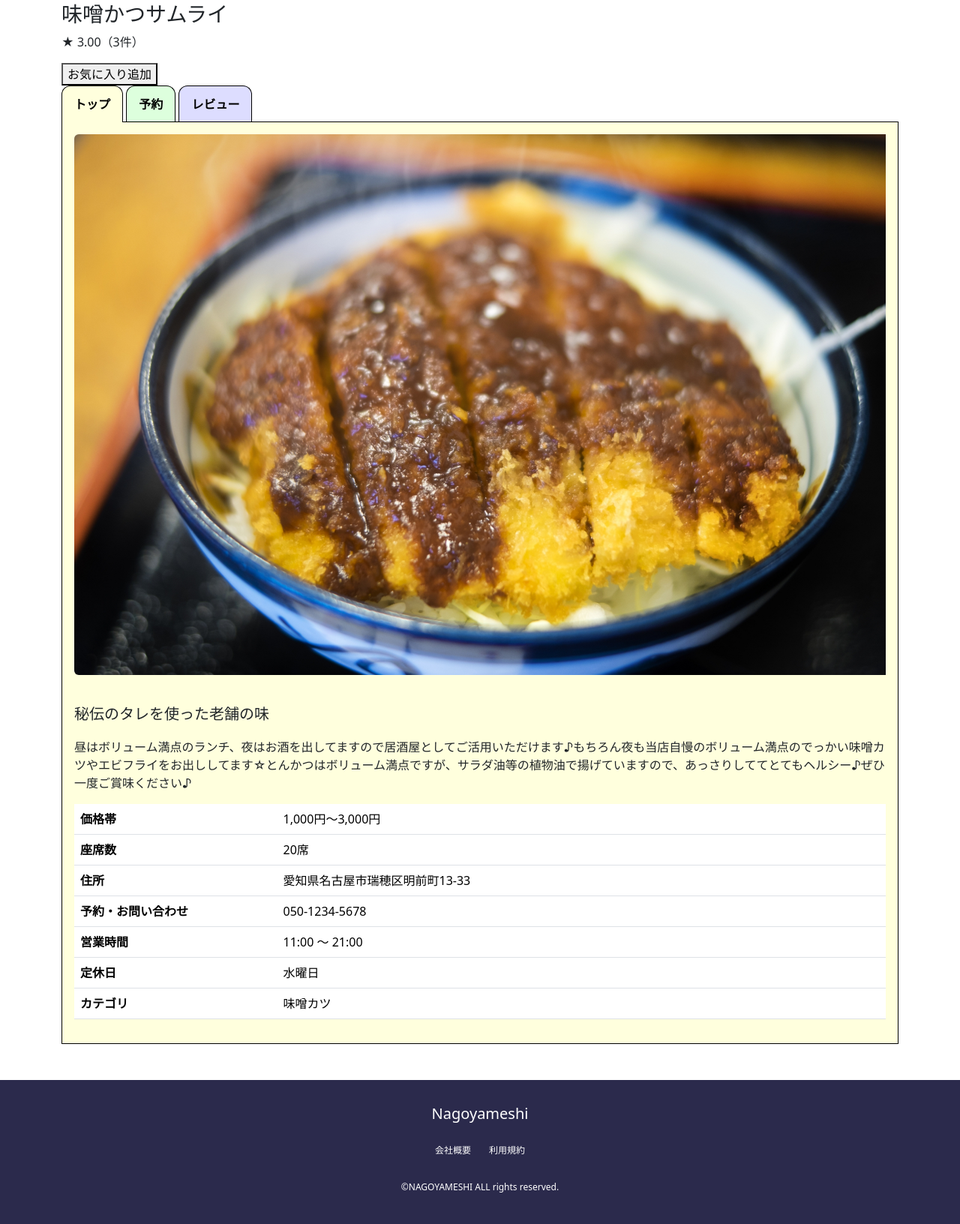
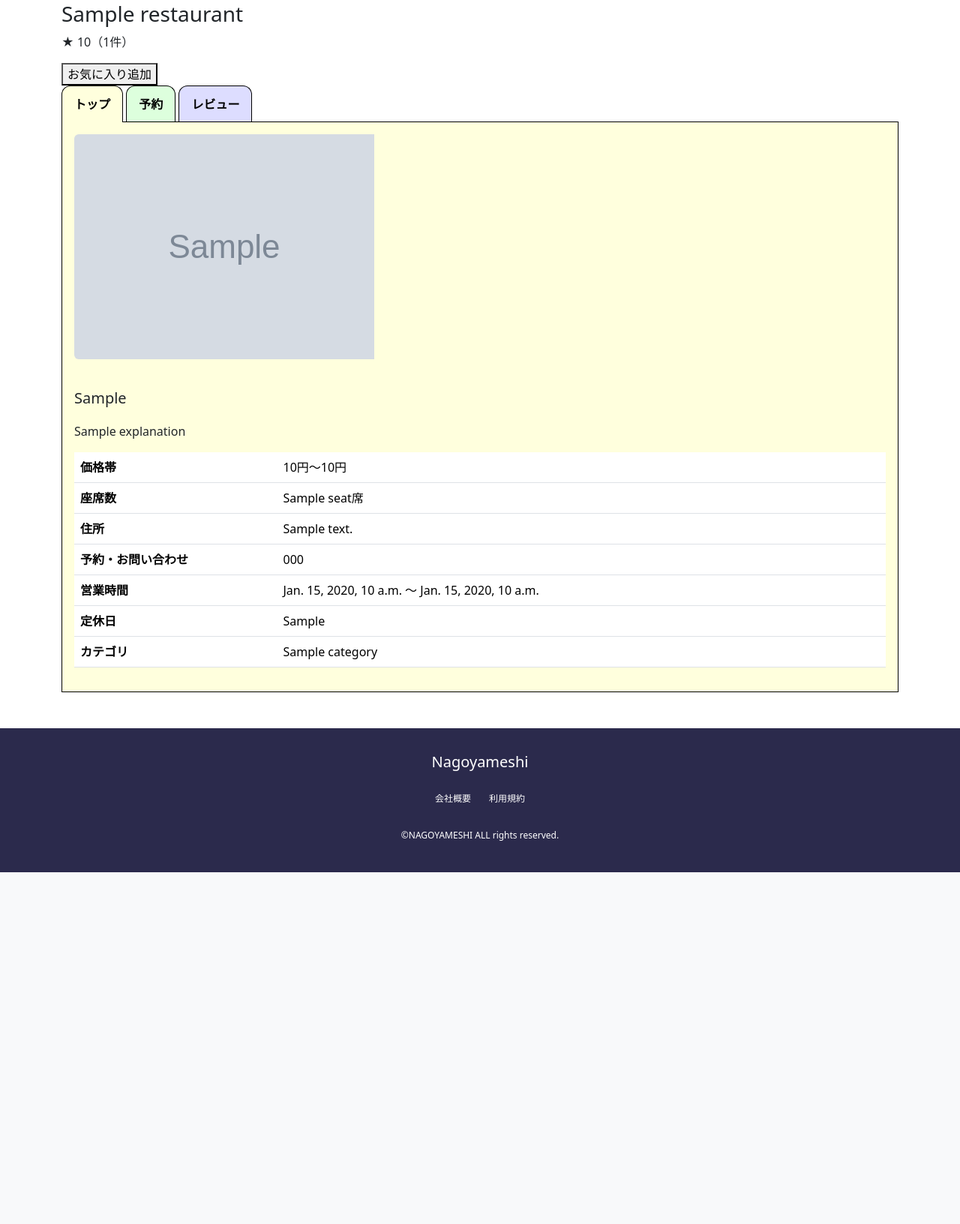
Before and after one commit to ayaconsa/django-tabelog-kadai, a Django app: template NagoyameshiApp/templates/NagoyameshiApp/user/restaurant_detail.html in a window 1280 px wide. Shown: the part 117-1749 px from the top of the page at 75% size. After the commit the page ends 1280 px from the top, so only its background shows below. Run offline with Django 3.2, Linux system fonts and the light colour scheme; the template is opened without the code that fills it: most values are stand-ins (such as "Sample title", 1, 10 or a date in 2020); grey boxes marked "Sample" are stand-in pictures; some libraries are stand-ins or nearby versions.

Commit message:
店舗詳細ページの理論（途中）

```diff
--- a/NagoyameshiApp/templates/NagoyameshiApp/admin2/admin_restaurant_detail.html
+++ b/NagoyameshiApp/templates/NagoyameshiApp/admin2/admin_restaurant_detail.html
@@ -41,7 +41,7 @@
 		</tr>
 		<tr>
 			<th>カテゴリ</th>
-			<td>{{ restaurant.category}}</td>
+			<td>{{ restaurant.category }}</td>
 		</tr>
 		<tr>
 			<th>価格（最大）</th>
--- a/NagoyameshiApp/templates/NagoyameshiApp/user/restaurant_detail.html
+++ b/NagoyameshiApp/templates/NagoyameshiApp/user/restaurant_detail.html
@@ -7,6 +7,7 @@
 <!-- コンテンツ本体 -->
 {% block content %}
 {% load static %}
+{% load custom_filters %}
 
   <div class="container">
     <!-- 備忘録）カラム使用時にrow忘れない -->
@@ -26,11 +27,11 @@
     <div>
 			<!-- タイトル -->
 			<div>
-				<h3>味噌かつサムライ</h3>
+				<h3>{{ restaurant.name }}</h3>
 			</div>
 			<!-- 評価 -->
 			<div>
-				<p>&#9733; 3.00（3件）</p>
+				<p>&#9733; {{ average_score }}（{{ review_count }}件）</p>
 			</div>
 			<!-- お気に入り追加ボタン -->
 			<div>
@@ -49,41 +50,41 @@
 		<div id="my_tabbody">
 			<!-- ******トップ****** -->
 			<div id="top">
-				<img src="{% static 'img/misokatsu.jpg' %}" class="img-fluid rounded-start" alt="店舗画像">
-				<h2>秘伝のタレを使った老舗の味</h2>
+				<img src="{{ restaurant.img.url }}" class="img-fluid rounded-start" alt="{{ restaurant.name }}" >
+				<h2>{{ restaurant.catch_copy }}</h2>
 				<p>
-					昼はボリューム満点のランチ、夜はお酒を出してますので居酒屋としてご活用いただけます♪もちろん夜も当店自慢のボリューム満点のでっかい味噌カツやエビフライをお出ししてます☆とんかつはボリューム満点ですが、サラダ油等の植物油で揚げていますので、あっさりしててとてもヘルシー♪ぜひ一度ご賞味ください♪
+					{{ restaurant.explanation }}
 				</p>
 				<!-- テーブル -->
 				<table class="table">
 					<tbody>
 						<tr>
 							<th class="w-25" scope="row">価格帯</th>
-							<td>1,000円〜3,000円</td>
+							<td>{{ restaurant.price_max }}円〜{{ restaurant.price_min }}円</td>
 						</tr>
 						<tr>
 							<th class="w-25" scope="row">座席数</th>
-							<td>20席</td>
+							<td>{{ restaurant.seat }}席</td>
 						</tr>
 						<tr>
 							<th class="w-25" scope="row">住所</th>
-							<td>愛知県名古屋市瑞穂区明前町13-33</td>
+							<td>{{ restaurant.address }}</td>
 						</tr>
 						<tr>
 							<th class="w-25" scope="row">予約・お問い合わせ</th>
-							<td>050-1234-5678</td>
+							<td>{{ restaurant.tel }}</td>
 						</tr>
 						<tr>
 							<th class="w-25" scope="row">営業時間</th>
-							<td>11:00 〜 21:00</td>
+							<td>{{ restaurant.open_time }} 〜 {{ restaurant.close_time }}</td>
 						</tr>
 						<tr>
 							<th class="w-25" scope="row">定休日</th>
-							<td>水曜日</td>
+							<td>{{ restaurant.close_day }}</td>
 						</tr>
 						<tr>
 							<th class="w-25" scope="row">カテゴリ</th>
-							<td>味噌カツ</td>
+							<td>{{ restaurant.category }}</td>
 						</tr>
 					</tbody>
 				</table>
@@ -141,36 +142,15 @@
 			</div>
 			<!-- ******レビュー****** -->
 			<div id="review">
-				<!-- レビュー１ -->
-				<p>侍太郎さん</p>
-				<p>&#9733;&#9733;&#9733;&#9733;&#9733;</p>
+				{% for review in reviews %}
+				<p>{{ review.user.name }}</p>
 				<p>
-					名古屋では有名な格安で焼肉食べ放題のお店。タイミングよく仕事で行く機会があったので、地元の友人と一緒に来店しました。店内は広くゆったりとできます。
+					{% for _ in review.score|get_range %}
+					&#9733;
+					{% endfor %}
 				</p>
-				<!-- レビュー２ -->
-				<p>侍太郎さん</p>
-				<p>&#9733;&#9733;&#9733;&#9733;&#9733;</p>
-				<p>
-					名古屋では有名な格安で焼肉食べ放題のお店。タイミングよく仕事で行く機会があったので、地元の友人と一緒に来店しました。店内は広くゆったりとできます。
-				</p>
-				<!-- レビュー３ -->
-				<p>侍太郎さん</p>
-				<p>&#9733;&#9733;&#9733;&#9733;&#9733;</p>
-				<p>
-					名古屋では有名な格安で焼肉食べ放題のお店。タイミングよく仕事で行く機会があったので、地元の友人と一緒に来店しました。店内は広くゆったりとできます。
-				</p>
-				<!-- レビュー４ -->
-				<p>侍太郎さん</p>
-				<p>&#9733;&#9733;&#9733;&#9733;&#9733;</p>
-				<p>
-					名古屋では有名な格安で焼肉食べ放題のお店。タイミングよく仕事で行く機会があったので、地元の友人と一緒に来店しました。店内は広くゆったりとできます。
-				</p>
-				<!-- レビュー５ -->
-				<p>侍太郎さん</p>
-				<p>&#9733;&#9733;&#9733;&#9733;&#9733;</p>
-				<p>
-					名古屋では有名な格安で焼肉食べ放題のお店。タイミングよく仕事で行く機会があったので、地元の友人と一緒に来店しました。店内は広くゆったりとできます。
-				</p>
+				<p>{{ review.comment }}</p>
+				{% endfor %}
 
       <!-- ページネーション -->
       <nav aria-label="Page navigation example w-100">
--- a/NagoyameshiApp/templates/NagoyameshiApp/user/top.html
+++ b/NagoyameshiApp/templates/NagoyameshiApp/user/top.html
@@ -86,7 +86,7 @@
               <!-- 要）カラムの調整（スマホで2列になるように） -->
               {% for restaurant in top_rated_restaurants %}
               <div class="col">
-                <a href="{{ restaurant.get_absolute_url }}" class="link-dark card-link">
+                <a href="{% url 'restaurant_detail' pk=restaurant.pk %}" class="link-dark card-link">
                   <div class="card h-100">
                     <img src="{{ restaurant.img.url }}" class="card-img-top" alt="{{ restaurant.name }}">
                     <div class="card-body">
@@ -140,7 +140,7 @@
               <!-- 要）カラムの調整（スマホで2列になるように） -->
               {% for restaurant in latest_restaurants %}
               <div class="col">
-                <a href="{{ restaurant.get_absolute_url }}" class="link-dark card-link">
+                <a href="{% url 'restaurant_detail' pk=restaurant.pk %}" class="link-dark card-link">
                   <div class="card h-100">
                     <img src="{{ restaurant.img.url }}" class="card-img-top" alt="{{ restaurant.name}}">
                     <div class="card-body">
--- /dev/null
+++ b/NagoyameshiApp/templatetags/custom_filters.py
@@ -0,0 +1,7 @@
+from django import template
+
+register = template.Library()
+
+@register.filter
+def get_range(value):
+    return range(value)
--- a/NagoyameshiApp/views/admin2/admin2_restaurant_detail.py
+++ b/NagoyameshiApp/views/admin2/admin2_restaurant_detail.py
@@ -1,4 +1,3 @@
-from typing import Any
 from django.views.generic import TemplateView, DetailView
 from NagoyameshiApp.models.restaurant import Restaurant
 
--- a/nagoyameshi/urls.py
+++ b/nagoyameshi/urls.py
@@ -61,7 +61,7 @@ urlpatterns = [
     path('account_create/', CreateAccountView.as_view(), name="account_create"),
     path('login/', LoginView.as_view(), name="login"),
     path('restaurant_list/', RestaurantListView.as_view(), name="restaurant_list"),
-    path('restaurant_detail/', RestaurantDetailView.as_view(), name="restaurant_detail"),
+    path('restaurant_detail/<int:pk>', RestaurantDetailView.as_view(), name="restaurant_detail"),
 
     path('logout/', LogoutView.as_view(), name="logout"),
     path('password_resetting/', PasswordResettingView.as_view(), name="password_resetting"),
```
Also changed, not shown: NagoyameshiApp/views/user/restaurant_detail.py (+26 -1 lines), NagoyameshiApp/templatetags/__init__.py (added).
